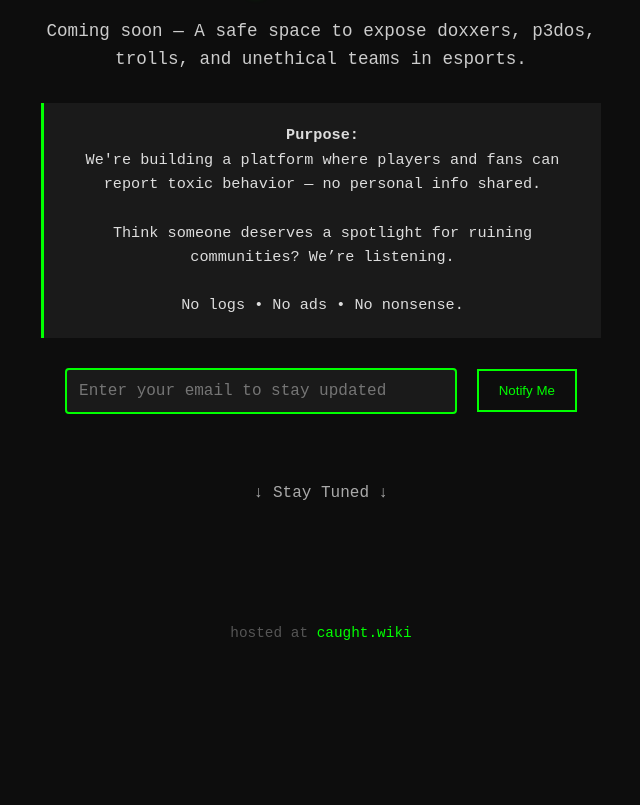
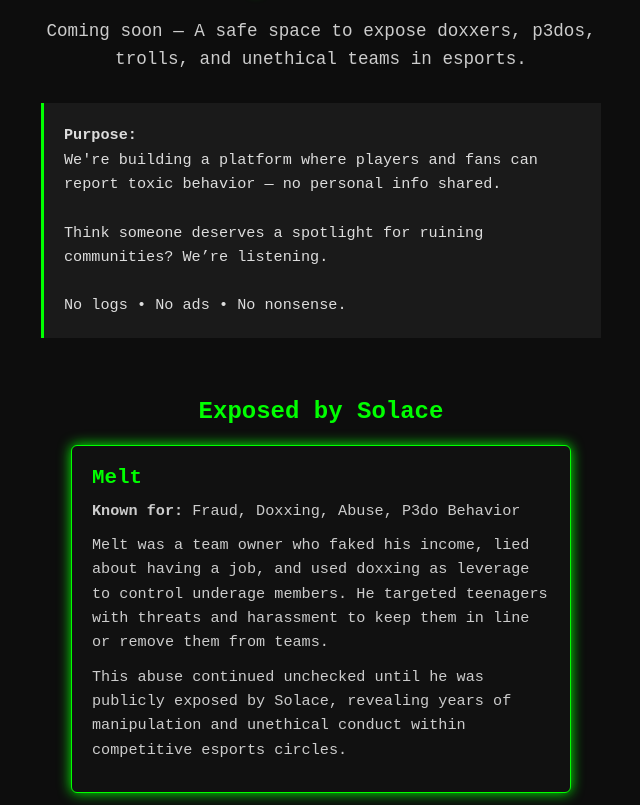
Before and after one commit to N2RSolaceDev/TES, a website: page index.html in a window 1280 px wide. Shown: the part 147-952 px from the top of the page, without its empty margins (319-959 px from the left). Before the commit the page ends 822 px from the top, so only its background shows below. Drawn offline with Linux system fonts and the light colour scheme.

Commit message:
Update index.html

```diff
--- a/index.html
+++ b/index.html
@@ -3,7 +3,7 @@
 <head>
   <meta charset="UTF-8" />
   <meta name="viewport" content="width=device-width, initial-scale=1.0"/>
-  <title>The Esports Scene - Coming Soon</title>
+  <title>The Esports Scene</title>
   <style>
     * {
       margin: 0;
@@ -44,40 +44,54 @@
       line-height: 1.6;
     }
 
-    .email-form {
-      margin-top: 30px;
+    .purpose {
+      max-width: 600px;
+      margin: 30px auto;
+      padding: 20px;
+      background-color: #1a1a1a;
+      border-left: 3px solid #0f0;
+      font-size: 0.95rem;
+      color: #ddd;
+      line-height: 1.6;
+      text-align: left;
     }
 
-    input[type="email"] {
-      width: 70%;
-      padding: 12px;
-      margin-right: 10px;
-      background-color: #1a1a1a;
-      color: #0f0;
-      border: 2px solid #0f0;
-      border-radius: 4px;
-      font-family: inherit;
-      font-size: 1rem;
+    .exposed-section {
+      margin-top: 60px;
     }
 
-    button {
-      padding: 12px 20px;
-      background-color: transparent;
-      color: #0f0;
-      border: 2px solid #0f0;
-      cursor: pointer;
-      transition: background-color 0.3s, color 0.3s;
+    .exposed-card {
+      background-color: #111;
+      border: 1px solid #0f0;
+      padding: 20px;
+      border-radius: 6px;
+      margin: 20px auto;
+      max-width: 500px;
+      text-align: left;
+      animation: glow 2s infinite alternate;
     }
 
-    button:hover {
-      background-color: #0f0;
-      color: #000;
+    @keyframes glow {
+      from { box-shadow: 0 0 5px #0f0; }
+      to { box-shadow: 0 0 15px #0f0; }
+    }
+
+    .exposed-card h2 {
+      color: #0f0;
+      font-size: 1.3rem;
+      margin-bottom: 10px;
+    }
+
+    .exposed-card p {
+      color: #ccc;
+      font-size: 0.95rem;
+      margin-bottom: 10px;
     }
 
     .footer {
       font-size: 0.9rem;
       color: #555;
-      margin-top: 40px;
+      margin-top: 60px;
     }
 
     a {
@@ -97,17 +111,6 @@
       0%, 100% { transform: translateY(0); }
       50% { transform: translateY(10px); }
     }
-
-    .purpose {
-      max-width: 600px;
-      margin: 30px auto;
-      padding: 20px;
-      background-color: #1a1a1a;
-      border-left: 3px solid #0f0;
-      font-size: 0.95rem;
-      color: #ddd;
-      line-height: 1.6;
-    }
   </style>
 </head>
 <body>
@@ -123,50 +126,24 @@
       No logs • No ads • No nonsense.
     </div>
 
-    <form id="emailForm" class="email-form">
-      <input type="email" id="email" placeholder="Enter your email to stay updated" required />
-      <button type="submit">Notify Me</button>
-    </form>
+    <!-- Exposed Individual Card -->
+    <section class="exposed-section">
+      <h2>Exposed by Solace</h2>
+
+      <div class="exposed-card">
+        <h2>Melt</h2>
+        <p><strong>Known for:</strong> Fraud, Doxxing, Abuse, P3do Behavior</p>
+        <p>Melt was a team owner who faked his income, lied about having a job, and used doxxing as leverage to control underage members. He targeted teenagers with threats and harassment to keep them in line or remove them from teams.</p>
+        <p>This abuse continued unchecked until he was publicly exposed by Solace, revealing years of manipulation and unethical conduct within competitive esports circles.</p>
+      </div>
+    </section>
 
     <div class="scroll-hint">↓ Stay Tuned ↓</div>
   </div>
 
   <p class="footer">
-    hosted at <a href="https://caught.wiki"  target="_blank">caught.wiki</a>
+    hosted at <a href="https://caught.wiki " target="_blank">caught.wiki</a>
   </p>
 
-  <script>
-    const form = document.getElementById('emailForm');
-    const emailInput = document.getElementById('email');
-
-    form.addEventListener('submit', async function(e) {
-      e.preventDefault();
-      const email = emailInput.value.trim();
-
-      if (!email || !/^\S+@\S+\.\S+$/.test(email)) {
-        alert("Please enter a valid email address.");
-        return;
-      }
-
-      try {
-        const res = await fetch('/subscribe', {
-          method: 'POST',
-          headers: { 'Content-Type': 'application/json' },
-          body: JSON.stringify({ email })
-        });
-
-        const data = await res.json();
-        if (data.success) {
-          alert("You've been added to the list!");
-          emailInput.value = '';
-        } else {
-          alert("Something went wrong. Try again later.");
-        }
-      } catch (err) {
-        console.error(err);
-        alert("Could not connect to server.");
-      }
-    });
-  </script>
 </body>
 </html>
```
